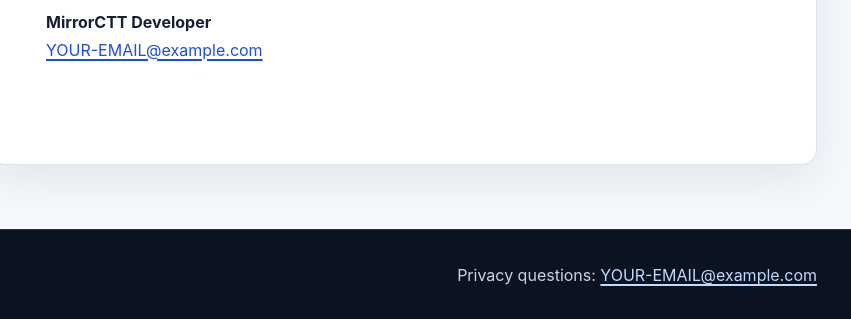
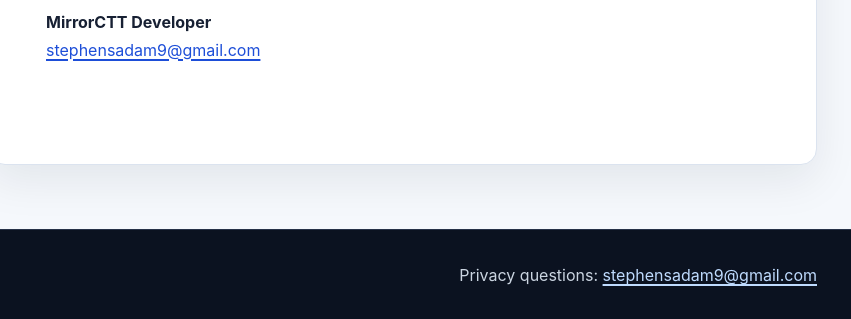
Before and after one commit to Adamjstephens/PrivacyPolicy, a plain HTML site: page mirrorctt-privacy.html in a window 1280 px wide. Shown: the part 3977-4296 px from the top of the page, 383-1234 px from the left. Drawn offline with Linux system fonts and the light colour scheme.

Commit message:
Update developer email in privacy policy

```diff
--- a/mirrorctt-privacy.html
+++ b/mirrorctt-privacy.html
@@ -413,7 +413,7 @@
         <section id="retention-deletion">
           <h2>7. Data Retention and Deletion</h2>
           <p>MirrorCTT retains locally stored settings and preferences for as long as the extension remains installed or until the user clears the extension’s data. Users can remove locally stored data by clearing MirrorCTT’s site or extension data in Chrome, resetting available settings within the extension, or uninstalling the extension.</p>
-          <p>Users may contact the developer at <a href="mailto:YOUR-EMAIL@example.com">YOUR-EMAIL@example.com</a> with questions or requests concerning privacy or deletion.</p>
+          <p>Users may contact the developer at <a href="mailto:stephensadam9@gmail.com">stephensadam9@gmail.com</a> with questions or requests concerning privacy or deletion.</p>
           <!-- VERIFY BEFORE PUBLISHING: If any information is stored outside the browser, state the specific retention period or the criteria used to determine it, and describe how users can request deletion from that system. -->
         </section>
 
@@ -445,7 +445,7 @@
         <section id="contact">
           <h2>12. Contact Us</h2>
           <p>For questions about this Privacy Policy, MirrorCTT’s privacy practices, or a data deletion request, contact:</p>
-          <p><strong>MirrorCTT Developer</strong><br><a href="mailto:YOUR-EMAIL@example.com">YOUR-EMAIL@example.com</a></p>
+          <p><strong>MirrorCTT Developer</strong><br><a href="mailto:stephensadam9@gmail.com">stephensadam9@gmail.com</a></p>
           <!-- DEVELOPER NOTE: Replace the email placeholder everywhere in this file with a monitored support or privacy email address before publishing. -->
         </section>
       </article>
@@ -455,7 +455,7 @@
   <footer class="site-footer">
     <div class="footer-inner">
       <p>&copy; 2026 MirrorCTT. All rights reserved.</p>
-      <p>Privacy questions: <a href="mailto:YOUR-EMAIL@example.com">YOUR-EMAIL@example.com</a></p>
+      <p>Privacy questions: <a href="mailto:stephensadam9@gmail.com">stephensadam9@gmail.com</a></p>
     </div>
   </footer>
 </body>
```
